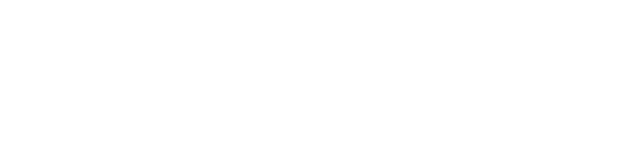
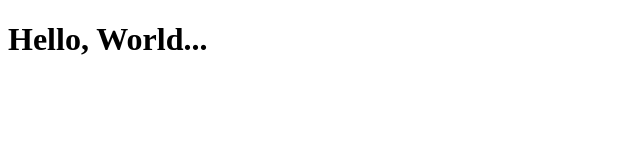
Before and after one commit to ProgHobbit/basic-login-app, a website: page public/main.html in a window 1280 px wide. Shown: the whole page, without its empty margins (0-640 px from the left). Drawn offline with Linux system fonts and the light colour scheme.

Commit message:
Update main.html inside public

```diff
--- a/public/main.html
+++ b/public/main.html
@@ -8,7 +8,7 @@
 </head>
 
 <body>
-
+    <h1>Hello, World...</h1>
 </body>
 
 </html>
```
